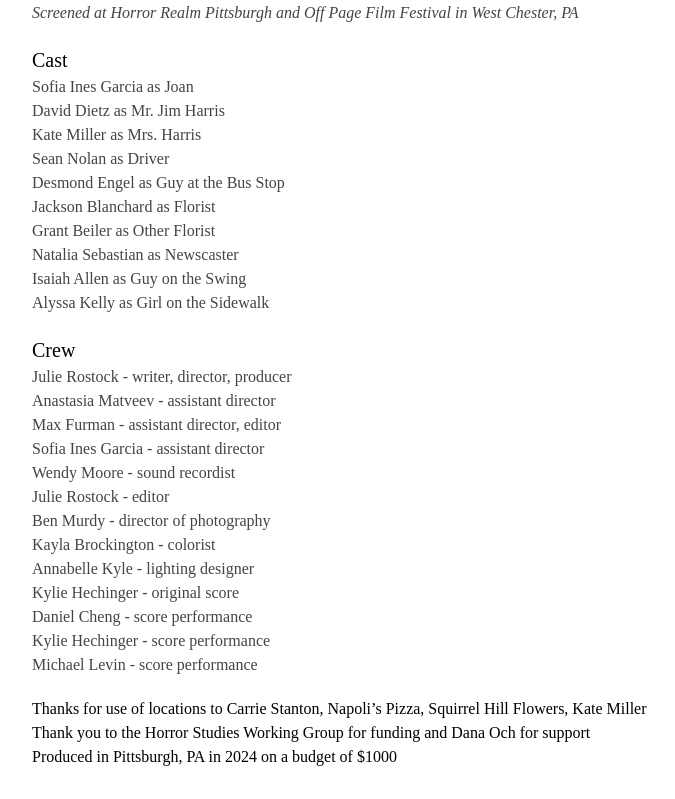
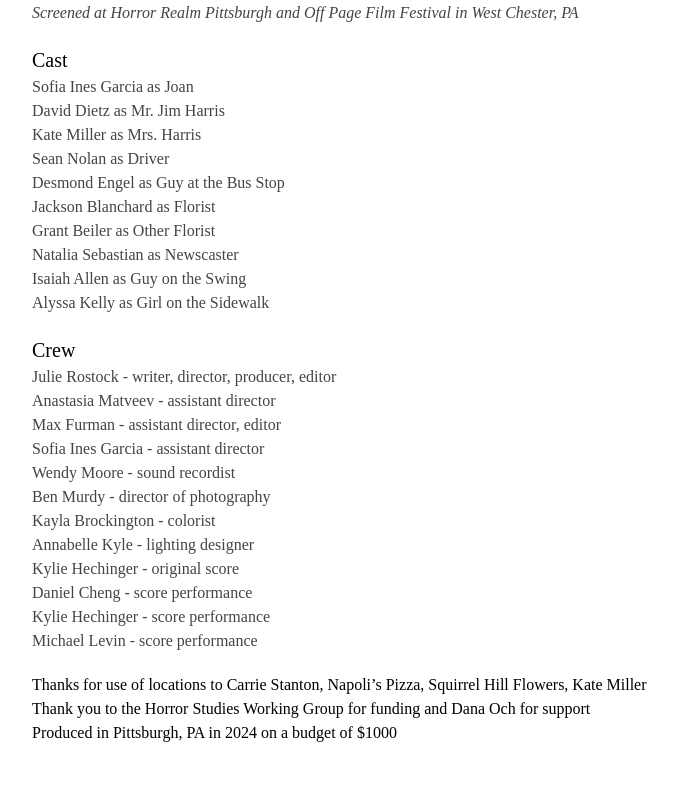
Before and after one commit to michellexliu/julierostock.github.io, a Next.js app: page / in a window 1280 px wide. Shown: the part 666-1465 px from the top of the page, without its empty margins (402-1077 px from the left). After the commit the page ends 1441 px from the top, so only its background shows below. Built offline with nearby package versions, Linux system fonts and the light colour scheme; a web font is replaced by a local one.

Commit message:
Move julie editor to same tag

```diff
--- a/src/app/constants.js
+++ b/src/app/constants.js
@@ -50,7 +50,7 @@ export const JULIE_FILMS = [
     crew: [
       {
         name: 'Julie Rostock',
-        role: 'writer, director, producer',
+        role: 'writer, director, producer, editor',
       },
       {
         name: 'Anastasia Matveev',
@@ -67,10 +67,6 @@ export const JULIE_FILMS = [
       {
         name: 'Wendy Moore',
         role: 'sound recordist',
-      },
-      {
-        name: 'Julie Rostock',
-        role: 'editor',
       },
       {
         name: 'Ben Murdy',
```
